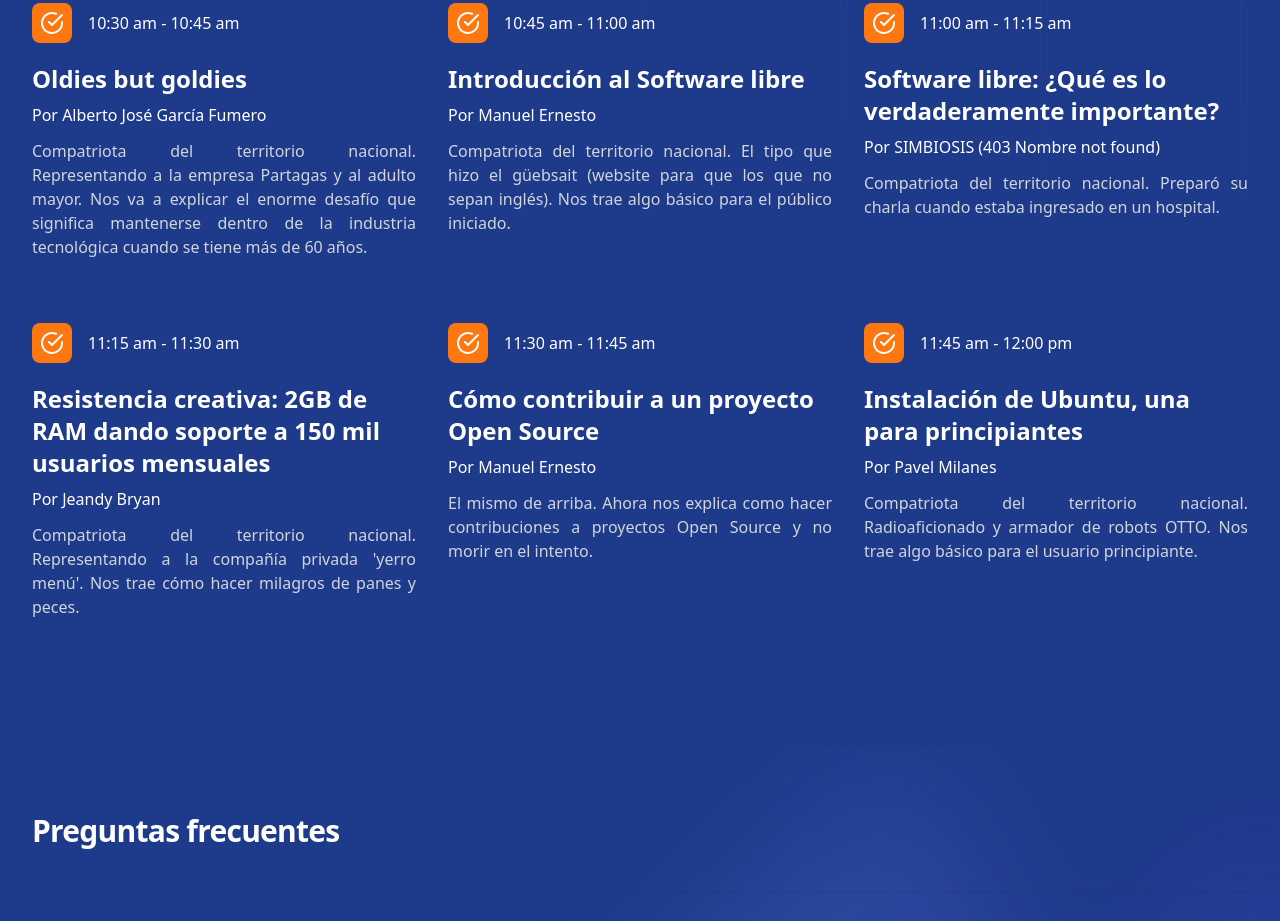
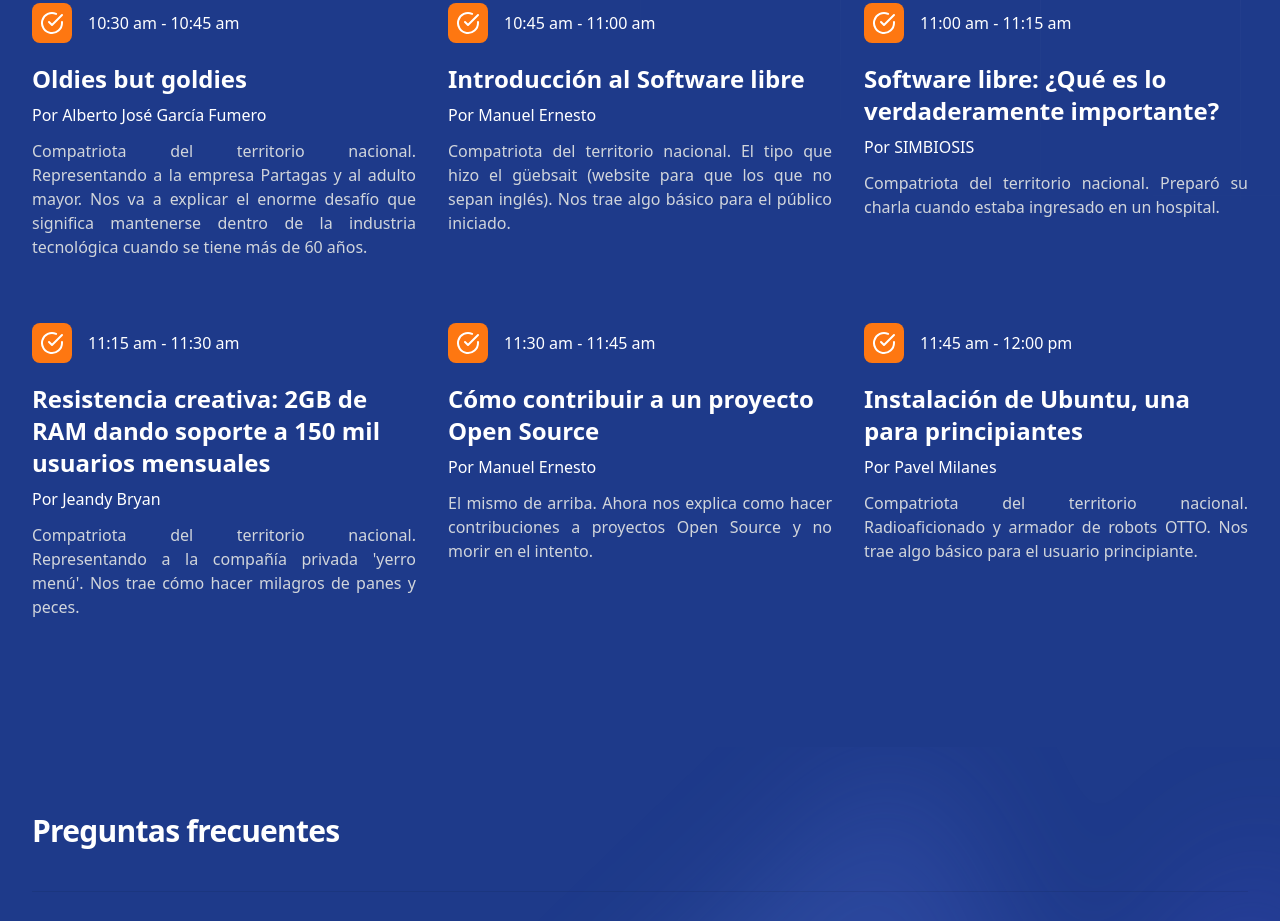
Before and after one commit to FLISol-Cuba/flisol.dev, an Astro site: page / in a window 1280 px wide. Shown: the part 2616-3537 px from the top of the page. Built offline with nearby package versions, Linux system fonts and the light colour scheme; Astro itself is replaced by a stand-in of ours.

Commit message:
updating name in program

```diff
--- a/src/components/Program.astro
+++ b/src/components/Program.astro
@@ -51,7 +51,7 @@ const program = [
   {
     "time": "11:00 am - 11:15 am",
     "title": "Software libre: ¿Qué es lo verdaderamente importante?",
-    "speaker": "SIMBIOSIS (403 Nombre not found)",
+    "speaker": "SIMBIOSIS",
     "description": "Compatriota del territorio nacional. Preparó su charla cuando estaba ingresado en un hospital."
   },
   {
```
